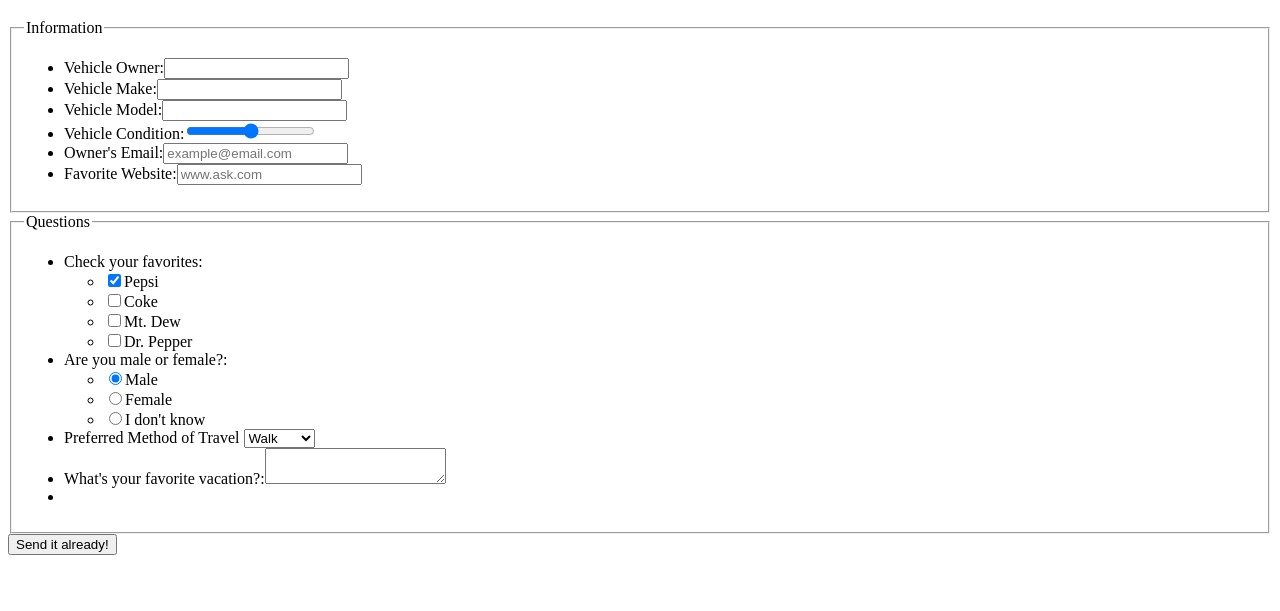
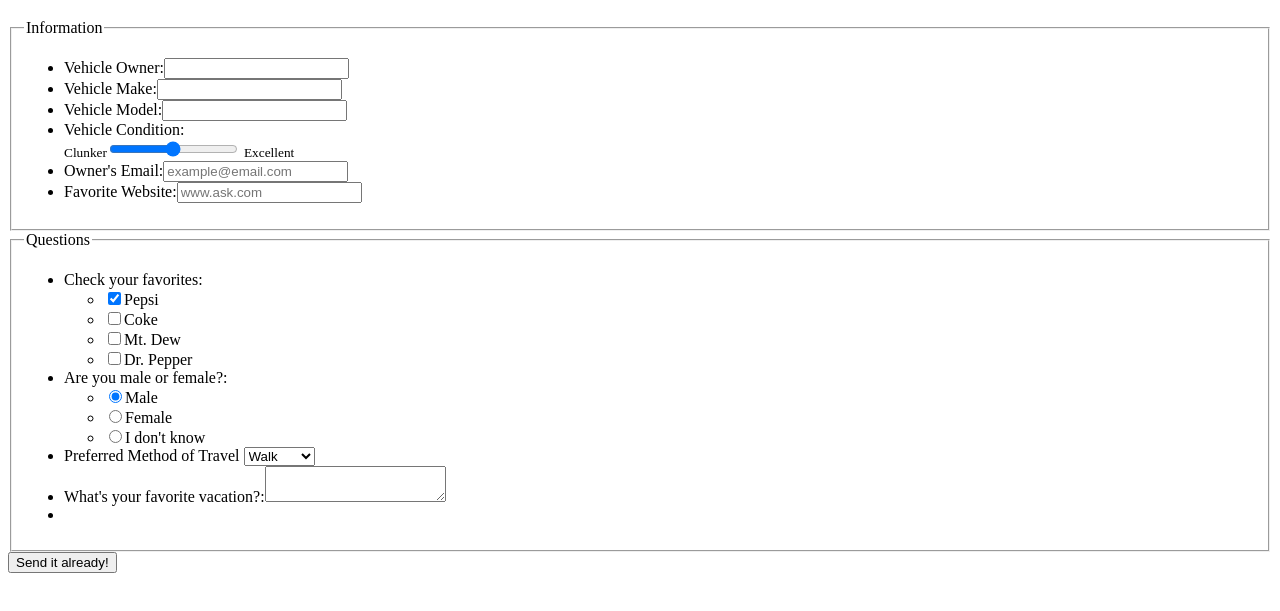
Before and after one commit to nednal12/VFWProject1, a plain HTML site: page index.html in a window 1280 px wide. Shown: the part 61-672 px from the top of the page. Drawn offline with Linux system fonts and the light colour scheme.

Commit message:
Modified the range input

```diff
--- a/index.html
+++ b/index.html
@@ -19,7 +19,9 @@
 					<li><label for="ownersName">Vehicle Owner:</label><input type="text" id="ownersName" /></li>
 					<li><label for="carMake">Vehicle Make:</label><input type="text" id="carMake" /></li>
 					<li><label for="carModel">Vehicle Model:</label><input type="text" id="carModel" /></li>
-					<li><label for="carCondition">Vehicle Condition:</label><input type="range" id="carCondition" /></li>
+					<li><label for="carCondition">Vehicle Condition:</label>
+						<br><label for="carCondition"><small>Clunker</small></label><input type="range" id="carCondition" />
+							<label for="carCondition"><small>Excellent</small></label></li>
 					<li><label for="email">Owner's Email:</label><input type="email" id="email" placeholder="example@email.com" /></li>
 					<li><label for="url">Favorite Website:</label><input type="url" id="url" placeholder="www.ask.com" /></li>
 				</ul>
```
